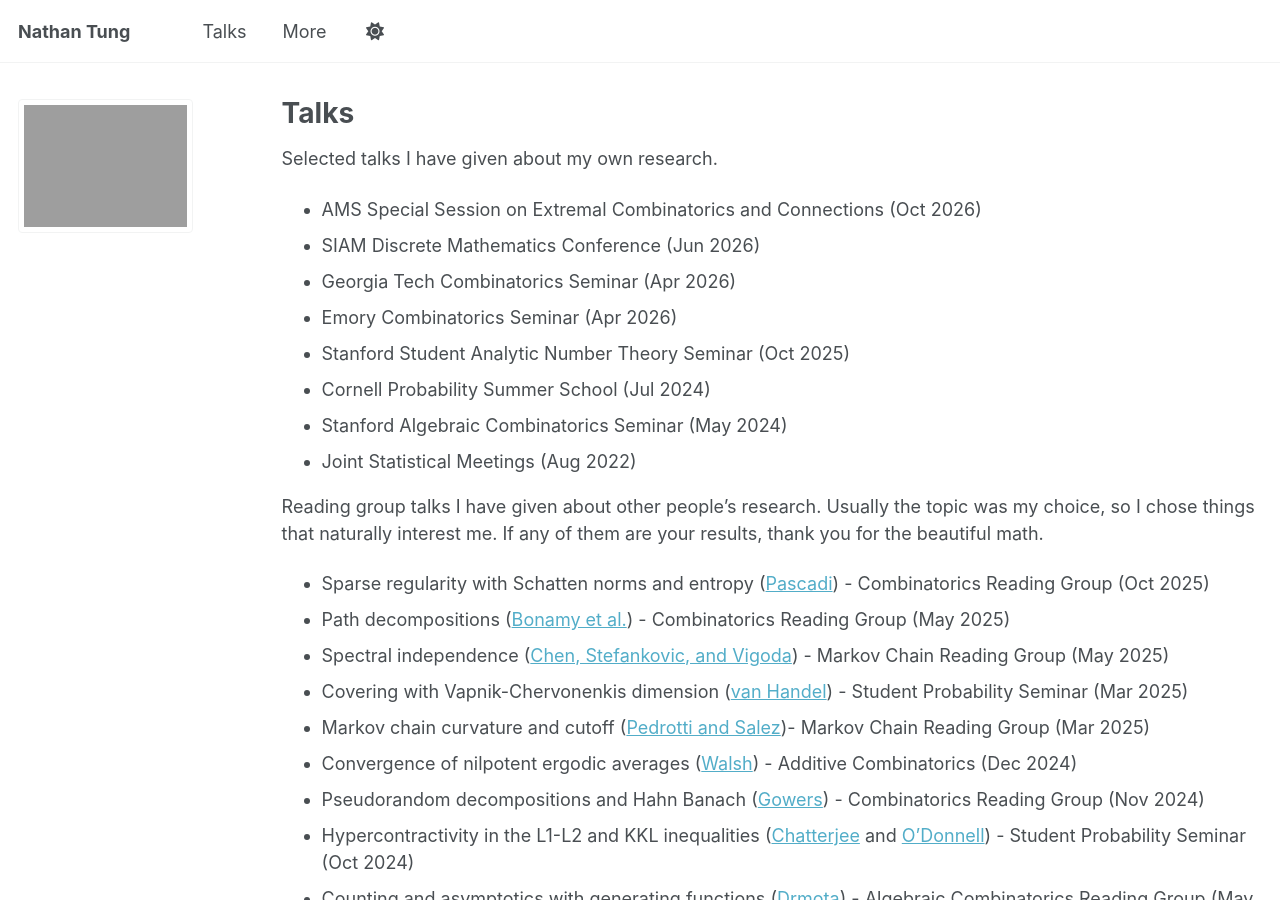
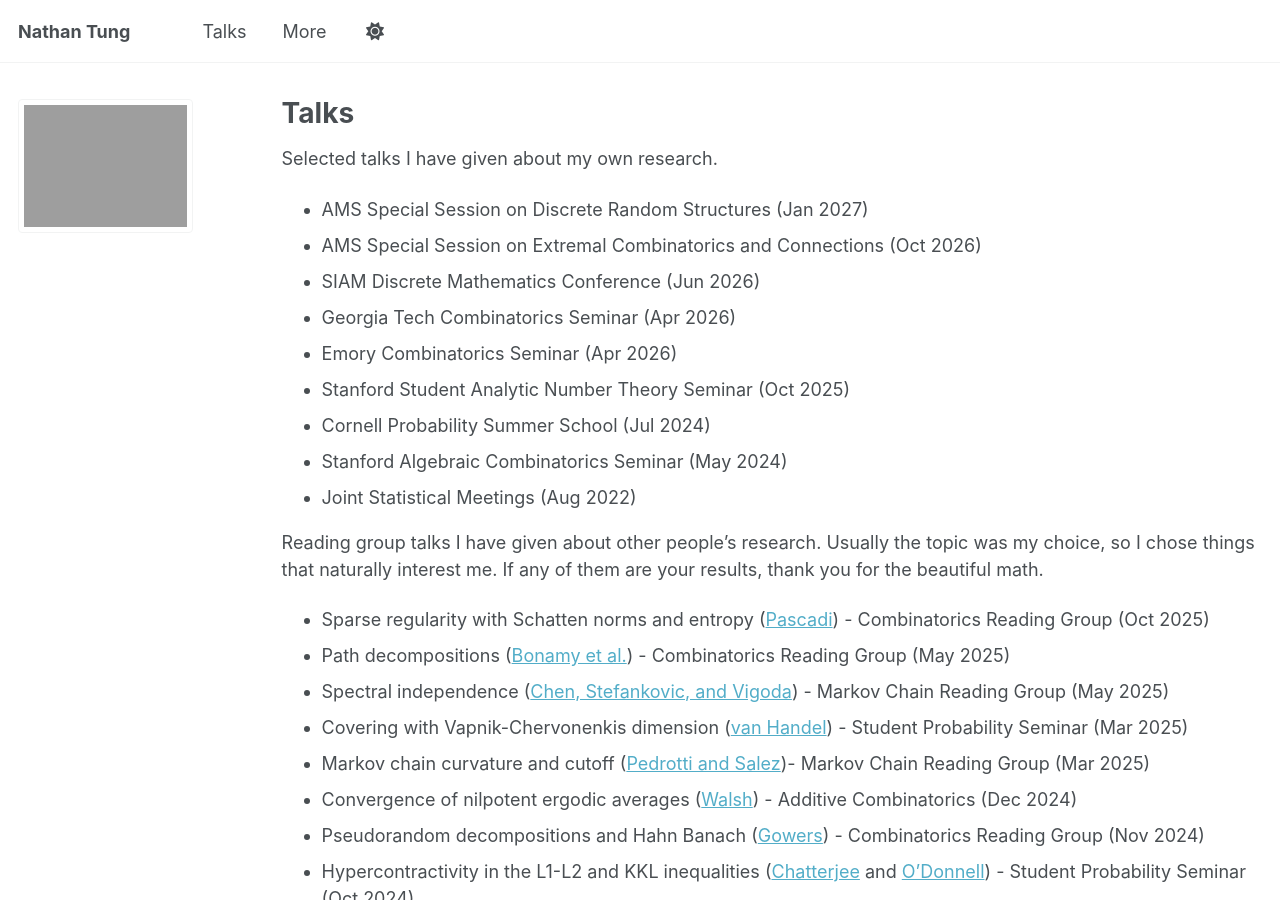
Before and after one commit to njtung/njtung.github.io, a Jekyll site: the page built from _pages/talks.md, in a window 1280 px wide and 900 px high. Built offline with Jekyll 4.4.1, drawn with Linux system fonts in a browser that asks for light colours; a script that is not in the unit is left out.

Commit message:
Update talks.md

```diff
--- a/_pages/talks.md
+++ b/_pages/talks.md
@@ -7,6 +7,7 @@ author_profile: true
 
 Selected talks I have given about my own research.
 
+* AMS Special Session on Discrete Random Structures (Jan 2027)
 * AMS Special Session on Extremal Combinatorics and Connections (Oct 2026)
 * SIAM Discrete Mathematics Conference (Jun 2026)
 * Georgia Tech Combinatorics Seminar (Apr 2026)
```
